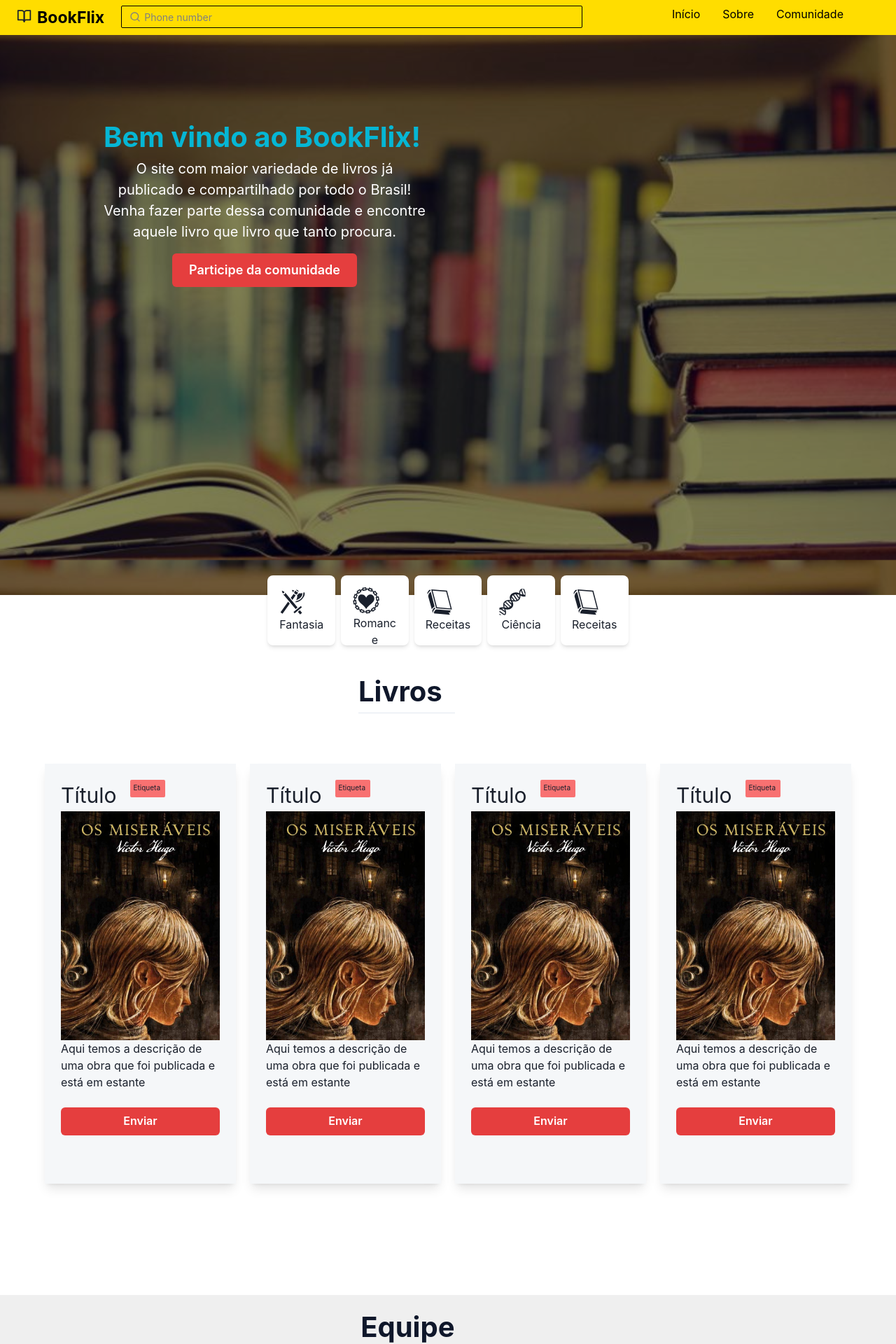
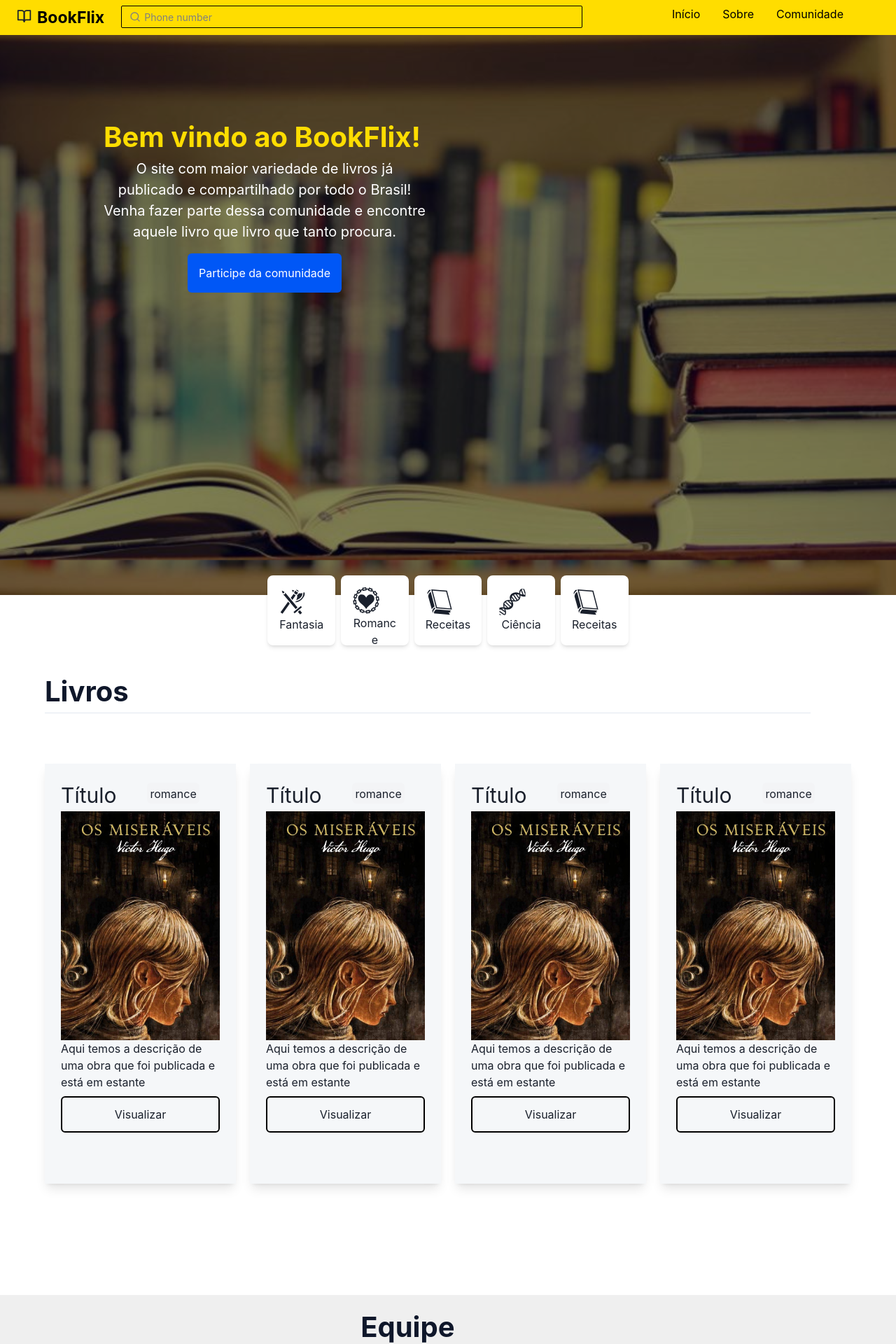
Before and after one commit to StefWolf/BookFlix, a React (Vite) app: page / in a window 1280 px wide. Shown: the top 1920 px of the page at 70% size. Built offline with nearby package versions, Linux system fonts and the light colour scheme.

Commit message:
ajustando coisas da home

```diff
--- a/src/Components/CardBook.jsx
+++ b/src/Components/CardBook.jsx
@@ -1,22 +1,26 @@
 import { Button } from '@chakra-ui/react'
 import BookOsMiseraveis from '../img/BookOsMiseraveis.jpg'
+import TagCategory from './TagCategory'
 
+//Futuramente passar os dados para props
 export default function CardBook(){
     return (
         <div className="w-[300px] min-h-[600px] flex-col bg-slate-300/20 p-[2%] relative shadow-lg">
             <div className="flex gap-5">
                 <h1 className="text-[30px]">Título</h1>
-                <nav className="w-[50px] h-[25px] text-[10px] bg-red-400 p-1 rounded-sm">
-                    Etiqueta
-                </nav>
+
+                <div className="w-[50px] h-[25px]  p-1 ml-5 ">
+                    <TagCategory name="romance" />
+                </div>
             </div>
             <img src={BookOsMiseraveis} />
             <p>
                     Aqui temos a descrição de uma obra que foi publicada e está em estante
             </p>
-            <Button colorScheme="red" className="justify-center mt-6 w-full" variant='solid' size='md'>
-                            Enviar
-            </Button>
+            <button className='p-3 border-2 border-black rounded-md w-full mt-2 hover:bg-yellow-principal transition-colors hover:border-yellow-principal'>
+                <a href="/Book">Visualizar</a>
+            </button>
+
         </div>
     )
 }
--- a/src/Components/Header.jsx
+++ b/src/Components/Header.jsx
@@ -32,7 +32,7 @@ export default function Header(){
 
             </div>
             {modal && (
-                <div data-aos="fade-down" className="bg-white/90 w-[90%] min-h-[200px] pb-6 m-[5%] rounded-sm fixed flex-col">
+                <div data-aos="fade-down" className="bg-white w-[90%] min-h-[200px] pb-6 m-[5%] rounded-sm fixed flex-col">
                     <div className='w-full flex'>
                         <div className='w-[95%] text-[30px] pl-7 pt-3'>
                             <h1>Sobre o site</h1>
@@ -56,16 +56,16 @@ export default function Header(){
                         <br />
                         <Text fontSize='2xl'>Redes sociais</Text>
                         <div className='flex mt-3 gap-4'>
-                            <Button colorScheme='teal' variant='outline'>
+                            <Button colorScheme='yellow' variant='outline'>
                                 <FiFacebook size={30} />
                             </Button>
-                            <Button colorScheme='teal' variant='outline'>
+                            <Button colorScheme='yellow' variant='outline'>
                                 <FiInstagram size={30} />
                             </Button>
-                            <Button colorScheme='teal' variant='outline'>
+                            <Button colorScheme='yellow' variant='outline'>
                                 <FiYoutube size={30} />
                             </Button>
-                            <Button colorScheme='teal' variant='outline'>
+                            <Button colorScheme='yellow' variant='outline'>
                                 <FiTwitter size={30} />
                             </Button>
                         </div>
--- a/src/Pages/Home.jsx
+++ b/src/Pages/Home.jsx
@@ -12,21 +12,21 @@ export default function Home(){
         <>
             <main>
                 <Header />
-                <div className="w-full min-h-[625px]">
+                <div className="w-full min-h-[610px]">
                     <div className=" top-0  w-full h-full flex items-center justify-center">
                         <div className=" w-full h-screen  bg-black/50 ">
                             <div className="lg:ml-32 lg:mt-24 w-[500px]  min-h-[300px]">
                                 <div className="p-5 flex-col">
-                                    <h1 className="text-[40px] text-cyan-500"><strong>Bem vindo ao BookFlix!</strong></h1>
+                                    <h1 className="text-[40px] text-yellow-principal"><strong>Bem vindo ao BookFlix!</strong></h1>
                                     <div className="text-center text-[20px] text-white">
                                         O site com maior variedade de livros já publicado e compartilhado por todo o Brasil!
                                         Venha fazer parte dessa comunidade e encontre aquele livro que livro que tanto procura.
                                     </div>
                                     <div className="items-center justify-center mt-4">
                                         <Center>
-                                            <Button colorScheme="red" className=" -z-8" variant='solid' size='lg'>
+                                            <button  className="bg-blue-claro hover:bg-blue-800 transition-colors p-4 text-1xl text-white rounded-md" >
                                                 Participe da comunidade
-                                            </Button>
+                                            </button>
                                         </Center>
 
                                     </div>
@@ -38,9 +38,9 @@ export default function Home(){
 
                <div className="bg-gray-secundaria w-full min-h-[1000px]">
                     <SectionCardsCategory />
-                    <div className="ml-[40%]">
+                    <div className="ml-[5%]">
                         <h1 className="text-slate-900 text-[40px] "><strong>Livros</strong></h1>
-                        <hr className="w-[18%] mb-2" />
+                        <hr className="w-[90%] mb-2" />
                     </div>
                     <section className="h-[600px] gap-5 p-[5%] flex w-full">
                         <CardBook />
```
